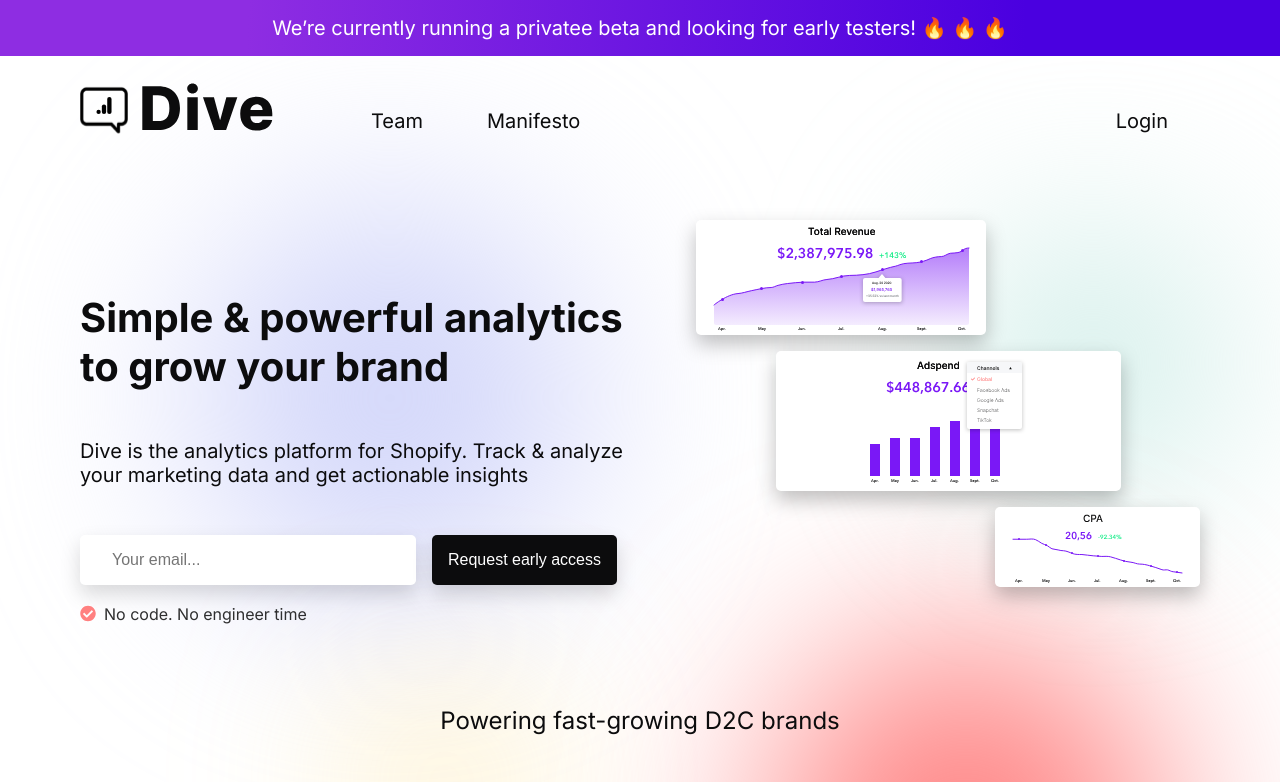
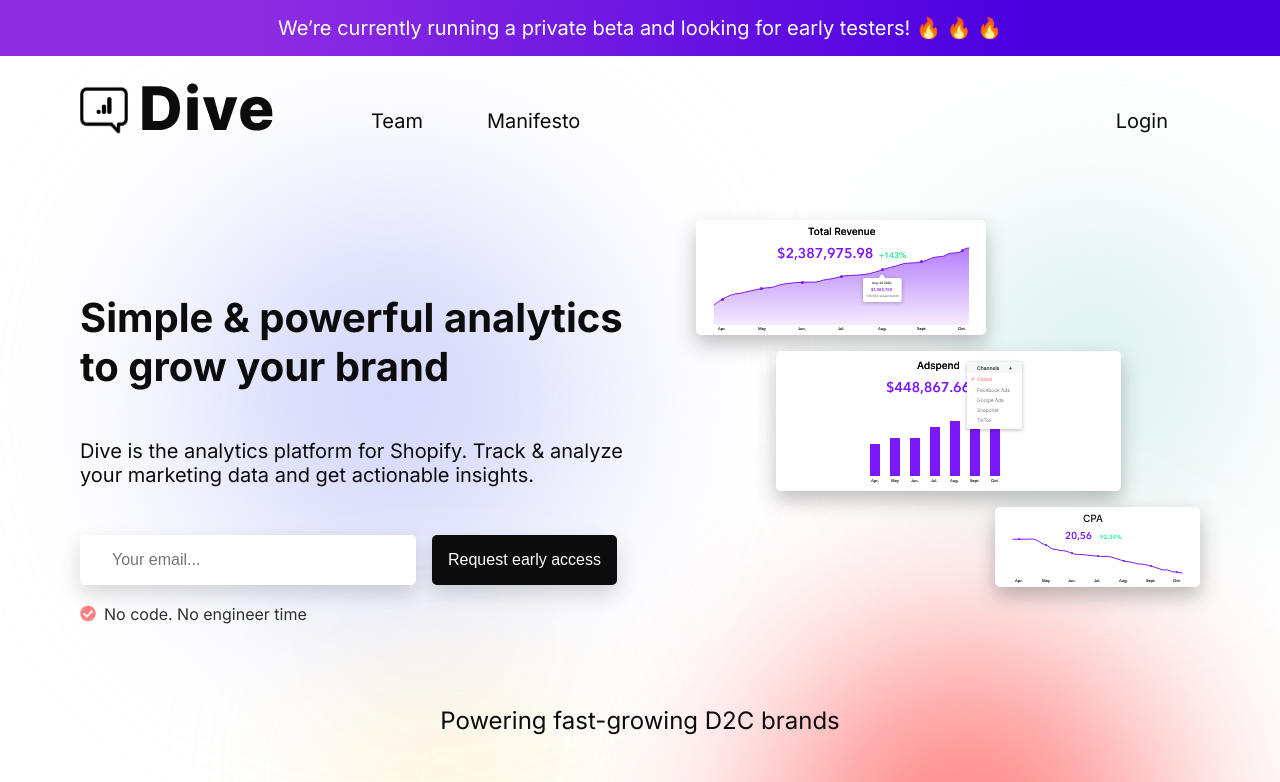
Before and after one commit to Thomas-rod/home-dive, a Next.js app: page / in a window 1280 px wide. Shown: the top 782 px of the page. Built offline with nearby package versions, Linux system fonts and the light colour scheme.

Commit message:
minor fix with Alexis feedbacks

```diff
--- a/components/layout.js
+++ b/components/layout.js
@@ -39,7 +39,7 @@
           />
         </Head>
         <header>
-          <div className={styles.bannerLinear}><p className={utilStyles.sizeSubtitleText}>We’re currently running a privatee beta and looking for early testers! 🔥 🔥 🔥</p></div>
+          <div className={styles.bannerLinear}><p className={utilStyles.sizeSubtitleText}>We’re currently running a private beta and looking for early testers! 🔥 🔥 🔥</p></div>
           <nav className={utilStyles.paddingSide}>
             <div className={styles.listNavigation}>
               <div className={styles.internalNavigation}>
--- a/pages/index.js
+++ b/pages/index.js
@@ -29,7 +29,7 @@
         <div className={styles.homeBanner}>
           <div className={styles.homeBannerLeft}>
             <h1 className={`${utilStyle.headingTitle} ${utilStyle.bold}`}>Simple & powerful analytics to grow your brand</h1>
-            <h2 className={utilStyle.headingSubTitle}>Dive is the analytics platform for Shopify. Track & analyze your marketing data and get actionable insights</h2>
+            <h2 className={utilStyle.headingSubTitle}>Dive is the analytics platform for Shopify. Track & analyze your marketing data and get actionable insights.</h2>
             <Form/>
             <div className={styles.afterForm}>
               <FontAwesomeIcon className={`${iconStyle.iconMini} ${utilStyle.textCoral}`} icon={ faCheckCircle }/>
```
